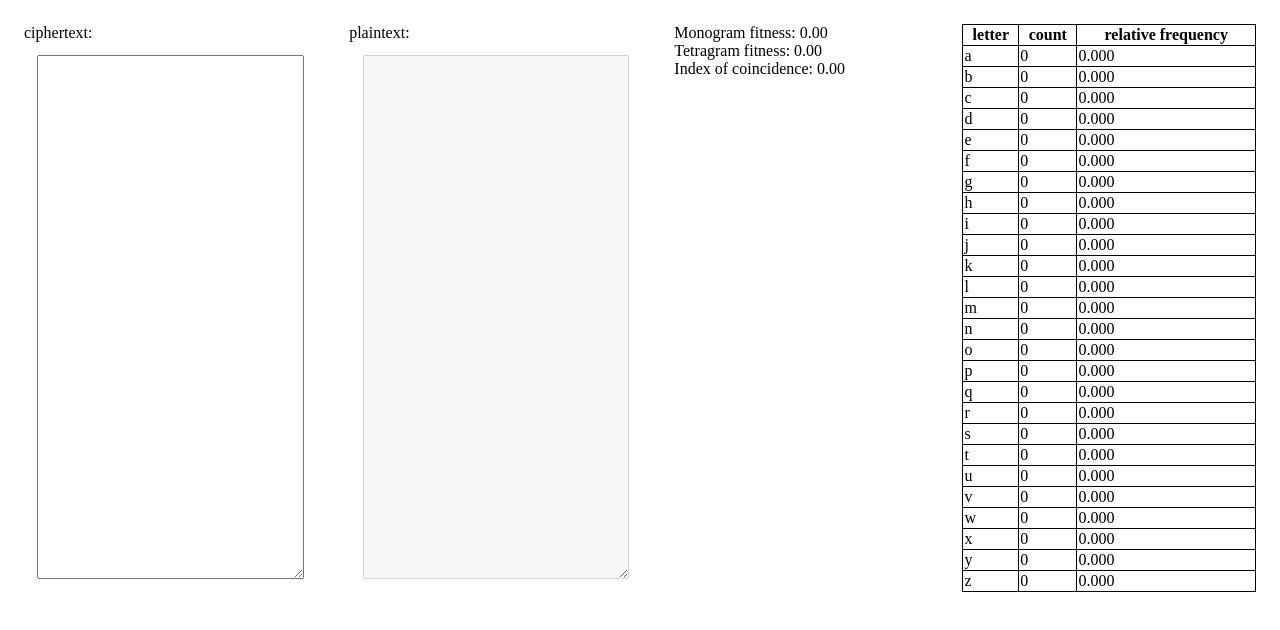
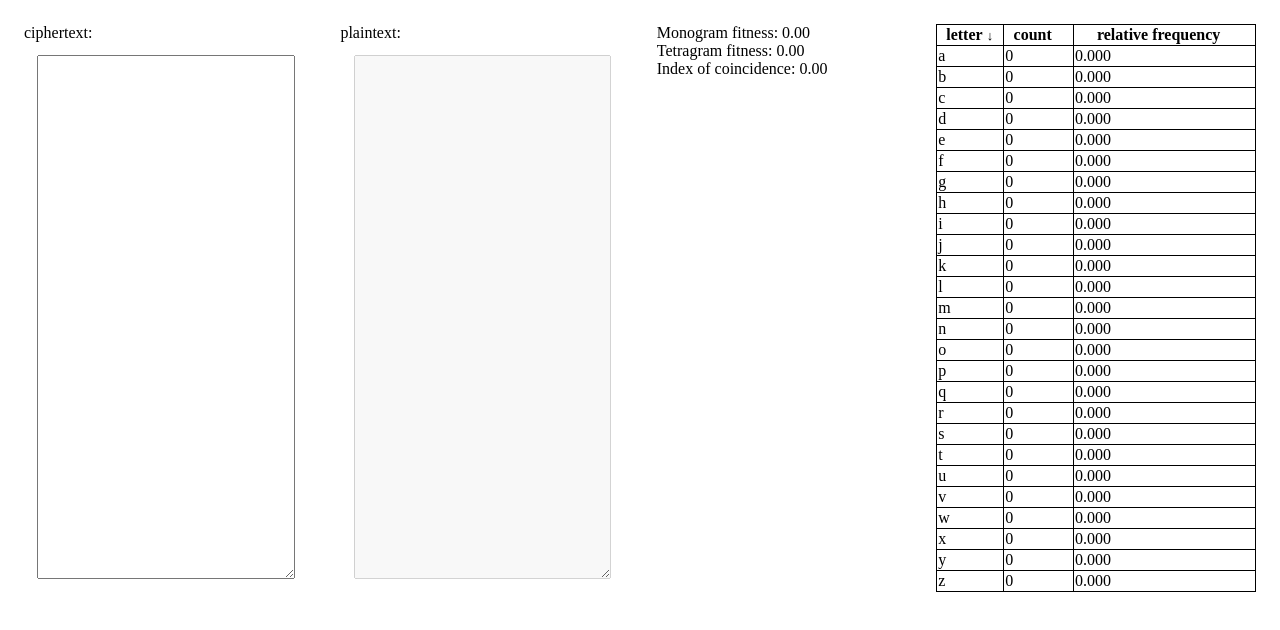
Before and after one commit to pufferfish101007/cryptanalysis, a Vue app: page / in a window 1280 px wide. Shown: the top 630 px of the page. Built offline with nearby package versions, Linux system fonts and the light colour scheme.

Commit message:
allow sorting in tables

```diff
--- a/src/components/Table.vue
+++ b/src/components/Table.vue
@@ -1,19 +1,39 @@
 <script setup>
   import { ref, watch, computed } from 'vue';
   const props = defineProps({
-    headings: Array,
-    data: Array,
+    headings: {
+      type: Array,
+      required: true,
+    },
+    data: {
+      type: Array,
+      required: true,
+    },
+    sortBy: {
+      type: Number,
+      default: 0,
+    }
   });
-  let sortBy = ref(null);
+  let sortBy = ref(props.sortBy);
+  let sortAscending = ref(true);
   let sortedData = computed(() => {
-    return props.data;
+    // @ts-ignore
+    return props.data.toSorted((a, b) => a[sortBy.value] < b[sortBy.value] ? -(+sortAscending.value * 2 -1) : (b[sortBy.value] < a[sortBy.value] ? (+sortAscending.value * 2 -1) : 0));
   });
+  function setSortBy(index) {
+    if (sortBy.value === index) {
+      sortAscending.value = !sortAscending.value;
+    } else {
+      sortBy.value = index;
+      sortAscending.value = true;
+    }
+  }
 </script>
 
 <template>
   <table>
     <thead>
-      <th v-for='heading in props.headings'>{{ heading }}</th>
+      <th v-for='(heading, index) in props.headings' @click="setSortBy(index)">{{ heading }} <span class="sortarrow">{{ sortBy === index ? (sortAscending ? '↓' : '↑') : '&nbsp;' }}</span></th>
     </thead>
     <tr v-for="data in sortedData">
       <td v-for="el in data">{{ el }}</td>
@@ -26,4 +46,10 @@
     border: 1px solid black;
     border-collapse: collapse;
   }
+  th {
+    cursor: pointer;
+  }
+  th > span.sortarrow {
+    font-family: monospace;
+  }
 </style>
```
